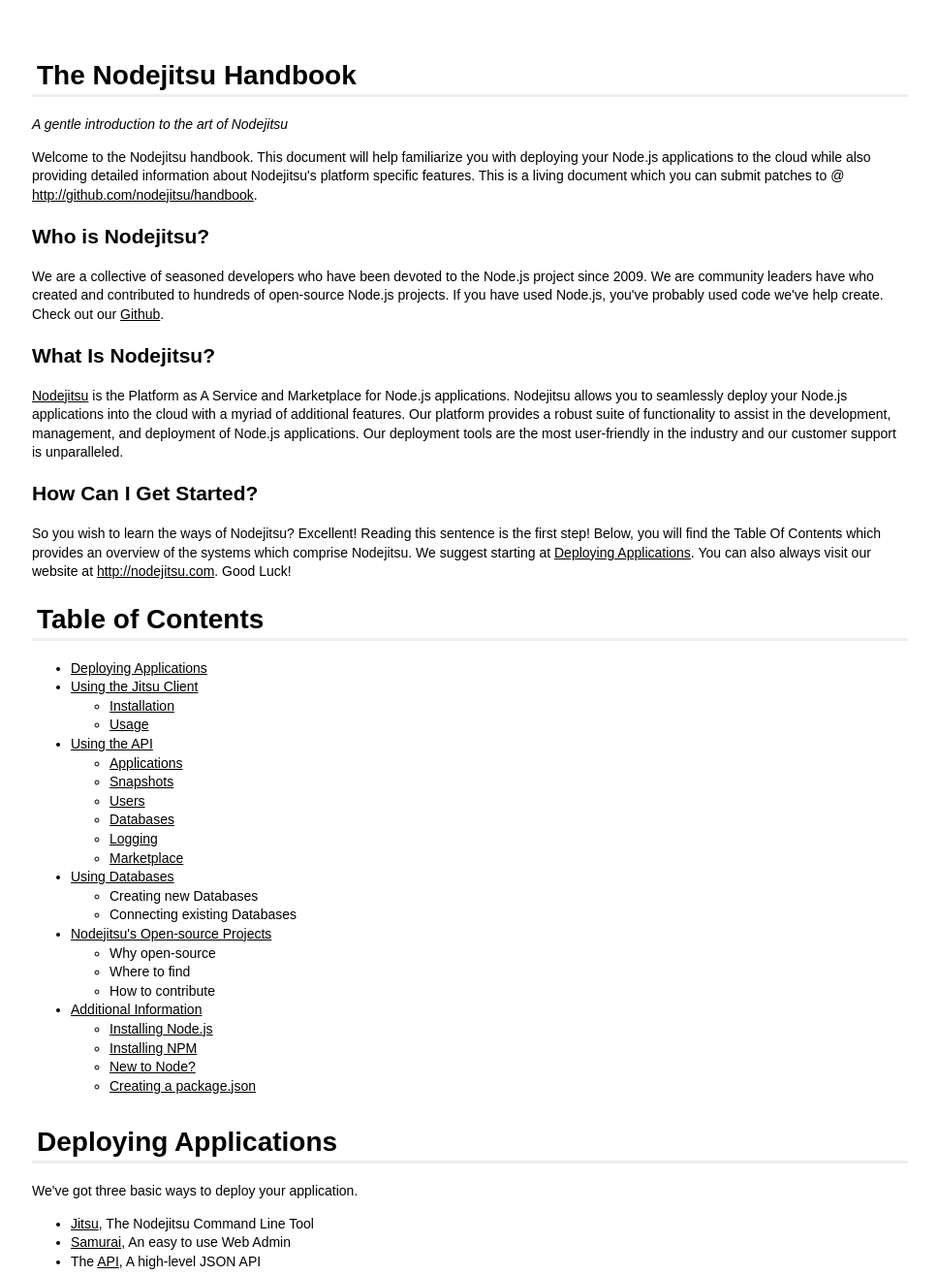
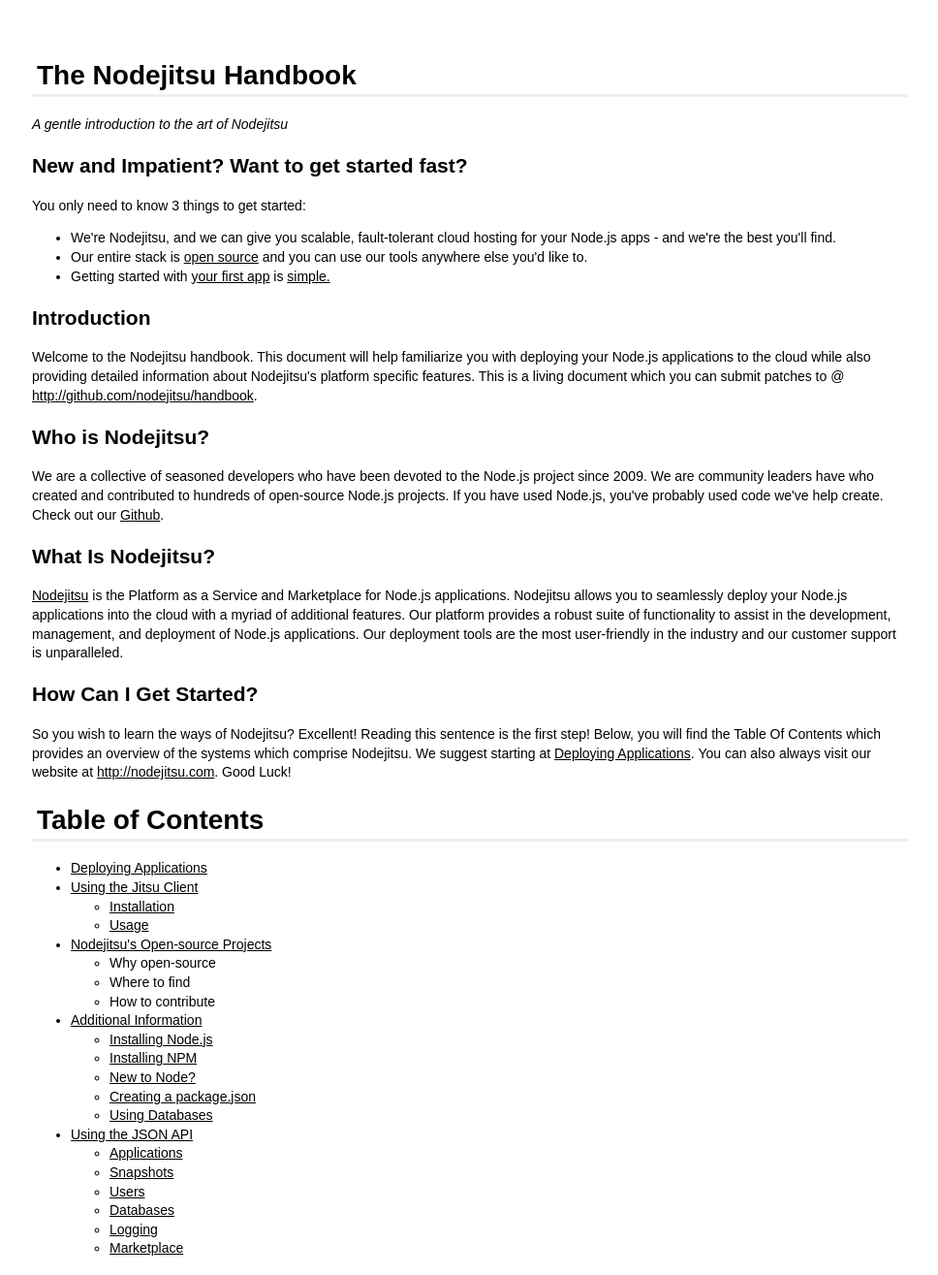
Before and after one commit to nodejitsu/handbook, a plain HTML site: page book.html in a window 1280 px wide. Shown: the top 1315 px of the page at 97% size, without its empty margins (155-1123 px from the left). Drawn offline with Linux system fonts and the light colour scheme.

Commit message:
[fix] Regenerated book with link fixes

```diff
--- a/book.html
+++ b/book.html
@@ -29,6 +29,19 @@
 <h1>The Nodejitsu Handbook</h1>
 <p><em>A gentle introduction to the art of Nodejitsu</em></p>
 
+<h2 id="New-and-Impatient-Want-to-get-started-fast-">New and Impatient?  Want to get started fast?</h2>
+
+<p>You only need to know 3 things to get started:</p>
+
+<ul>
+<li>We're Nodejitsu, and we can give you scalable, fault-tolerant cloud hosting for your Node.js apps - and we're the best you'll find.</li>
+<li>Our entire stack is <a href="http://github.com/nodejitsu">open source</a> and you can use our tools anywhere else you'd like to.</li>
+<li>Getting started with <a href="#Deploying_Applications" data-bare-link="true">your first app</a> is <a href="#Using_The_Jitsu_Client" data-bare-link="true">simple.</a></li>
+</ul>
+
+
+<h2 id="Introduction">Introduction</h2>
+
 <p>Welcome to the Nodejitsu handbook. This document will help familiarize you with deploying your Node.js applications to the cloud while also providing detailed information about Nodejitsu's platform specific features. This is a living document which you can submit patches to @ <a href="http://github.com/nodejitsu/handbook" data-bare-link="true">http://github.com/nodejitsu/handbook</a>.</p>
 
 <h2 id="Who-is-Nodejitsu-">Who is Nodejitsu?</h2>
@@ -37,7 +50,7 @@
 
 <h2 id="What-Is-Nodejitsu-">What Is Nodejitsu?</h2>
 
-<p><a href="http://nodejitsu.com/">Nodejitsu</a> is the Platform as A Service and Marketplace for Node.js applications. Nodejitsu allows you to seamlessly deploy your Node.js applications into the cloud with a myriad of additional features. Our platform provides a robust suite of functionality to assist in the development, management, and deployment of Node.js applications. Our deployment tools are the most user-friendly in the industry and our customer support is unparalleled.</p>
+<p><a href="http://nodejitsu.com/">Nodejitsu</a> is the Platform as a Service and Marketplace for Node.js applications. Nodejitsu allows you to seamlessly deploy your Node.js applications into the cloud with a myriad of additional features. Our platform provides a robust suite of functionality to assist in the development, management, and deployment of Node.js applications. Our deployment tools are the most user-friendly in the industry and our customer support is unparalleled.</p>
 
 <h2 id="How-Can-I-Get-Started-">How Can I Get Started?</h2>
 
@@ -55,24 +68,6 @@
 <li><a href="#Usage" data-bare-link="true">Usage</a></li>
 </ul>
 </li>
-<li><a href="#Using_The_API" data-bare-link="true">Using the API</a>
-
-<ul>
-<li><a href="#Applications" data-bare-link="true">Applications</a></li>
-<li><a href="#Snapshots" data-bare-link="true">Snapshots</a></li>
-<li><a href="#Users" data-bare-link="true">Users</a></li>
-<li><a href="#Databases" data-bare-link="true">Databases</a></li>
-<li><a href="#Logging" data-bare-link="true">Logging</a></li>
-<li><a href="#Marketplace" data-bare-link="true">Marketplace</a></li>
-</ul>
-</li>
-<li><a href="#Using_Databases" data-bare-link="true">Using Databases</a>
-
-<ul>
-<li>Creating new Databases</li>
-<li>Connecting existing Databases</li>
-</ul>
-</li>
 <li><a href="#Open_source_Projects" data-bare-link="true">Nodejitsu's Open-source Projects</a>
 
 <ul>
@@ -88,6 +83,18 @@
 <li><a href="#Installing_npm" data-bare-link="true">Installing NPM</a></li>
 <li><a href="#New_to_Node" data-bare-link="true">New to Node?</a></li>
 <li><a href="#Package_Json" data-bare-link="true">Creating a package.json</a></li>
+<li><a href="#Using_Databases" data-bare-link="true">Using Databases</a></li>
+</ul>
+</li>
+<li><a href="handbook/blob/master/API.md#Using_The_API">Using the JSON API</a>
+
+<ul>
+<li><a href="handbook/blob/master/API.md#Applications">Applications</a></li>
+<li><a href="handbook/blob/master/API.md#Snapshots">Snapshots</a></li>
+<li><a href="handbook/blob/master/API.md#Users">Users</a></li>
+<li><a href="handbook/blob/master/API.md#Databases">Databases</a></li>
+<li><a href="handbook/blob/master/API.md#Logging">Logging</a></li>
+<li><a href="handbook/blob/master/API.md#Marketplace">Marketplace</a></li>
 </ul>
 </li>
 </ul>
```
Also changed, not shown: book.md (+19 -11 lines), pages/index.md (+5 -7 lines), ReadMe.md, 1 other file.
